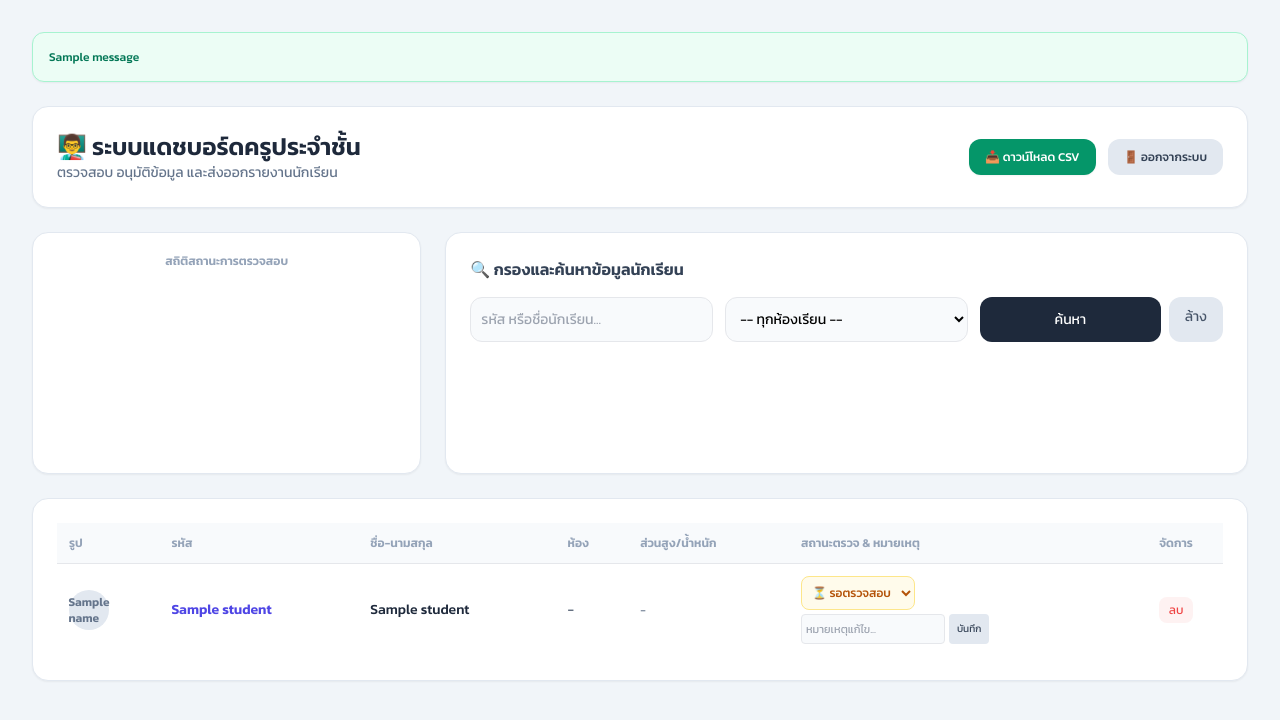
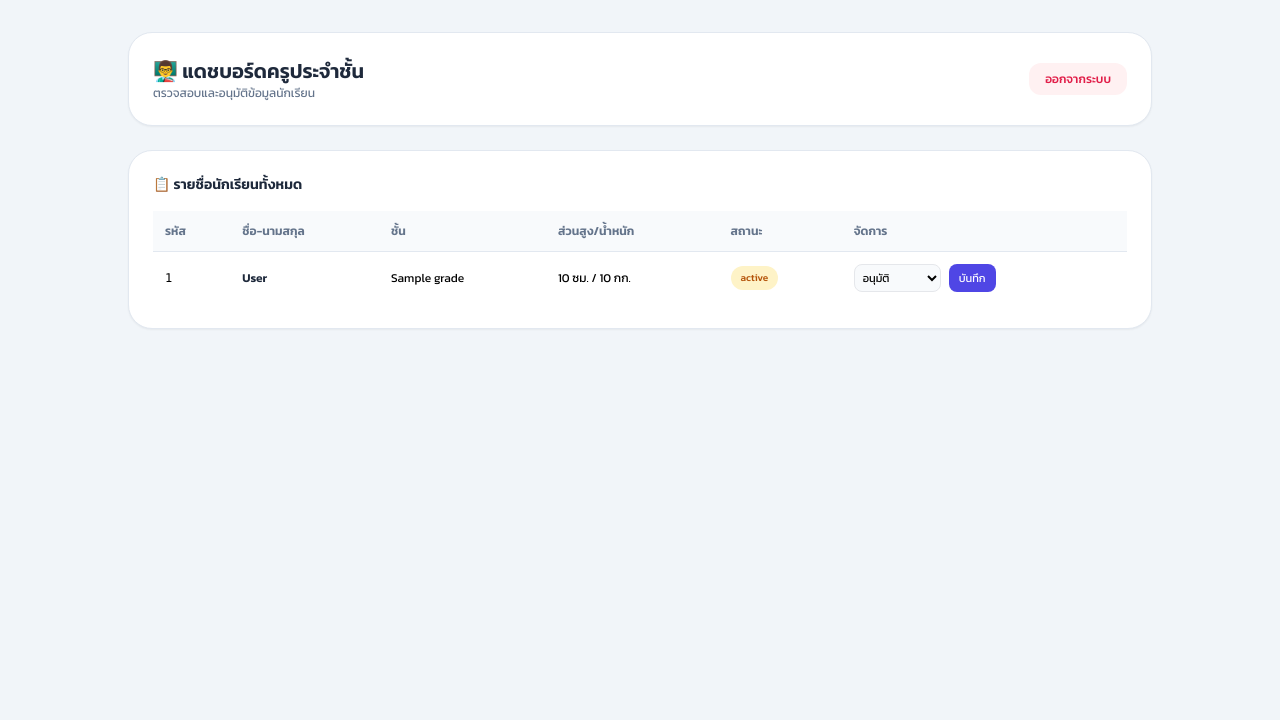
Before and after one commit to sittisak2009/student-web, a Flask app: template templates/teacher_dashboard.html in a window 1280 px wide. Shown: the top 720 px of the page. Run offline with Flask 3, Linux system fonts and the light colour scheme; the template is opened without the code that fills it: most values are stand-ins (such as "Sample title", 1, 10 or a date in 2020); one stand-in notice (Sample message) is shown; some libraries are stand-ins or nearby versions.

Commit message:
Revise teacher dashboard layout and title
Updated the teacher dashboard title and layout. Adjusted the student management section and improved the overall structure.

```diff
--- a/templates/teacher_dashboard.html
+++ b/templates/teacher_dashboard.html
@@ -3,158 +3,72 @@
 <head>
     <meta charset="UTF-8">
     <meta name="viewport" content="width=device-width, initial-scale=1.0">
-    <title>แดชบอร์ดจัดการข้อมูลนักเรียน</title>
+    <title>ระบบครูประจำชั้น</title>
     <script src="https://cdn.tailwindcss.com"></script>
-    <script src="https://cdn.jsdelivr.net/npm/chart.js"></script>
     <link href="https://fonts.googleapis.com/css2?family=Kanit:wght@300;400;500;600&display=swap" rel="stylesheet">
     <style> body { font-family: 'Kanit', sans-serif; } </style>
 </head>
 <body class="bg-slate-100 min-h-screen p-4 md:p-8">
-    <div class="max-w-7xl mx-auto space-y-6">
+    <div class="max-w-5xl mx-auto space-y-6">
 
-        <!-- Flash Alert -->
-        {% with messages = get_flashed_messages(with_categories=true) %}
-          {% if messages %}
-            {% for category, message in messages %}
-              <div class="p-4 rounded-xl text-xs font-medium border shadow-sm
-                  {% if category == 'success' %}bg-emerald-50 text-emerald-700 border-emerald-200
-                  {% else %}bg-sky-50 text-sky-700 border-sky-200{% endif %}">
-                  {{ message }}
+        <div class="bg-white p-6 rounded-3xl shadow-sm border border-slate-200 flex justify-between items-center">
+            <div>
+                <h1 class="text-xl font-bold text-slate-800">👨‍🏫 แดชบอร์ดครูประจำชั้น</h1>
+                <p class="text-xs text-slate-500">ตรวจสอบและอนุมัติข้อมูลนักเรียน</p>
             </div>
-            {% endfor %}
-          {% endif %}
-        {% endwith %}
-
-        <!-- Header -->
-        <div class="bg-white p-6 rounded-2xl shadow-sm border border-slate-200 flex flex-col md:flex-row justify-between items-center gap-4">
-            <div>
-                <h1 class="text-2xl font-bold text-slate-800">👨‍🏫 ระบบแดชบอร์ดครูประจำชั้น</h1>
-                <p class="text-slate-500 text-sm">ตรวจสอบ อนุมัติข้อมูล และส่งออกรายงานนักเรียน</p>
-            </div>
-            <div class="flex items-center gap-3">
-                <a href="/export" class="bg-emerald-600 hover:bg-emerald-700 text-white text-xs py-2.5 px-4 rounded-xl font-medium transition shadow-sm">📥 ดาวน์โหลด CSV</a>
-                <a href="/logout" class="bg-slate-200 hover:bg-red-500 hover:text-white text-slate-700 text-xs py-2.5 px-4 rounded-xl font-medium transition">🚪 ออกจากระบบ</a>
-            </div>
+            <a href="/logout" class="bg-rose-50 hover:bg-rose-100 text-rose-600 px-4 py-2 rounded-xl text-xs font-medium transition">ออกจากระบบ</a>
         </div>
 
-        <!-- Analytics & Controls -->
-        <div class="grid grid-cols-1 md:grid-cols-3 gap-6">
-            <div class="bg-white p-5 rounded-2xl shadow-sm border border-slate-200 flex flex-col justify-center items-center">
-                <h3 class="text-xs font-semibold text-slate-400 uppercase mb-2">สถิติสถานะการตรวจสอบ</h3>
-                <div class="w-44 h-44">
-                    <canvas id="statusChart"></canvas>
-                </div>
-            </div>
+        <div class="bg-white p-6 rounded-3xl shadow-sm border border-slate-200 space-y-4">
+            <h2 class="text-sm font-bold text-slate-800">📋 รายชื่อนักเรียนทั้งหมด</h2>
 
-            <div class="bg-white p-6 rounded-2xl shadow-sm border border-slate-200 md:col-span-2 space-y-4">
-                <h2 class="text-base font-semibold text-slate-700">🔍 กรองและค้นหาข้อมูลนักเรียน</h2>
-                <form action="/teacher" method="GET" class="grid grid-cols-1 sm:grid-cols-3 gap-3">
-                    <input type="text" name="search" value="{{ search }}" placeholder="รหัส หรือชื่อนักเรียน..." class="p-2.5 bg-slate-50 border rounded-xl text-sm outline-none">
-                    <select name="grade" class="p-2.5 bg-slate-50 border rounded-xl text-sm outline-none">
-                        <option value="">-- ทุกห้องเรียน --</option>
-                        {% for g in grades %}
-                            <option value="{{ g }}" {% if selected_grade == g %}selected{% endif %}>{{ g }}</option>
-                        {% endfor %}
-                    </select>
-                    <div class="flex gap-2">
-                        <button type="submit" class="w-full bg-slate-800 text-white text-sm rounded-xl hover:bg-slate-700">ค้นหา</button>
-                        <a href="/teacher" class="bg-slate-200 text-slate-600 text-sm px-4 py-2.5 rounded-xl hover:bg-slate-300">ล้าง</a>
-                    </div>
-                </form>
-            </div>
-        </div>
-
-        <!-- Student Table -->
-        <div class="bg-white p-6 rounded-2xl shadow-sm border border-slate-200 overflow-x-auto space-y-4">
-            <table class="w-full text-left text-sm border-collapse">
-                <thead>
-                    <tr class="border-b text-slate-400 text-xs uppercase bg-slate-50">
-                        <th class="p-3">รูป</th>
+            <div class="overflow-x-auto">
+                <table class="w-full text-left text-xs">
+                    <thead class="bg-slate-50 border-b border-slate-200 text-slate-500">
+                        <tr>
                             <th class="p-3">รหัส</th>
                             <th class="p-3">ชื่อ-นามสกุล</th>
-                        <th class="p-3">ห้อง</th>
+                            <th class="p-3">ชั้น</th>
                             <th class="p-3">ส่วนสูง/น้ำหนัก</th>
-                        <th class="p-3">สถานะตรวจ & หมายเหตุ</th>
-                        <th class="p-3 text-center">จัดการ</th>
+                            <th class="p-3">สถานะ</th>
+                            <th class="p-3">จัดการ</th>
                         </tr>
                     </thead>
                     <tbody class="divide-y divide-slate-100">
-                    {% for s in students %}
+                        {% for st in students %}
                         <tr class="hover:bg-slate-50">
+                            <td class="p-3 font-mono font-medium">{{ st['student_id'] }}</td>
+                            <td class="p-3 font-semibold text-slate-800">{{ st['fullname'] }}</td>
+                            <td class="p-3">{{ st['grade'] or '-' }}</td>
+                            <td class="p-3">{{ st['height'] or '-' }} ซม. / {{ st['weight'] or '-' }} กก.</td>
                             <td class="p-3">
-                            {% if s[9] %}
-                                <img src="/static/uploads/{{ s[9] }}" class="w-10 h-10 rounded-full object-cover">
-                            {% else %}
-                                <div class="w-10 h-10 rounded-full bg-slate-200 text-slate-500 flex items-center justify-center font-bold text-xs">{{ s[3][0] }}</div>
-                            {% endif %}
-                        </td>
-                        <td class="p-3 font-semibold text-indigo-600">{{ s[1] }}</td>
-                        <td class="p-3 font-medium text-slate-800">{{ s[3] }}</td>
-                        <td class="p-3 text-slate-600">{{ s[4] or '-' }}</td>
-                        <td class="p-3 text-xs text-slate-500">
-                            {% if s[7] and s[8] %}{{ s[7] }} cm / {{ s[8] }} kg{% else %}-{% endif %}
+                                <span class="px-2.5 py-1 rounded-full text-[10px] font-medium inline-block
+                                    {% if st['status'] == 'อนุมัติแล้ว' %}bg-emerald-100 text-emerald-700
+                                    {% elif st['status'] == 'ให้แก้ไข' %}bg-rose-100 text-rose-700
+                                    {% else %}bg-amber-100 text-amber-700{% endif %}">
+                                    {{ st['status'] or 'รอตรวจสอบ' }}
+                                </span>
                             </td>
                             <td class="p-3">
-                            <form action="/teacher/update_status/{{ s[0] }}" method="POST" class="space-y-1">
-                                <select name="status" class="text-xs p-1.5 rounded-lg border font-medium outline-none
-                                    {% if s[10] == 'อนุมัติแล้ว' %}bg-emerald-50 text-emerald-700 border-emerald-200
-                                    {% elif s[10] == 'ต้องแก้ไข' %}bg-rose-50 text-rose-700 border-rose-200
-                                    {% else %}bg-amber-50 text-amber-700 border-amber-200{% endif %}">
-                                    <option value="รอตรวจสอบ" {% if s[10] == 'รอตรวจสอบ' %}selected{% endif %}>⏳ รอตรวจสอบ</option>
-                                    <option value="อนุมัติแล้ว" {% if s[10] == 'อนุมัติแล้ว' %}selected{% endif %}>✅ อนุมัติแล้ว</option>
-                                    <option value="ต้องแก้ไข" {% if s[10] == 'ต้องแก้ไข' %}selected{% endif %}>❌ ต้องแก้ไข</option>
+                                <form action="/teacher/status/{{ st['student_id'] }}" method="POST" class="flex gap-2">
+                                    <select name="status" class="bg-slate-50 border rounded-lg p-1 text-[11px]">
+                                        <option value="อนุมัติแล้ว" {% if st['status'] == 'อนุมัติแล้ว' %}selected{% endif %}>อนุมัติ</option>
+                                        <option value="ให้แก้ไข" {% if st['status'] == 'ให้แก้ไข' %}selected{% endif %}>ให้แก้ไข</option>
+                                        <option value="รอตรวจสอบ" {% if st['status'] == 'รอตรวจสอบ' %}selected{% endif %}>รอตรวจสอบ</option>
                                     </select>
-                                <div class="flex gap-1">
-                                    <input type="text" name="note" value="{{ s[11] or '' }}" placeholder="หมายเหตุแก้ไข..." class="text-[11px] p-1 border rounded bg-slate-50 w-36 outline-none">
-                                    <button type="submit" class="bg-slate-200 hover:bg-slate-300 text-slate-700 text-[10px] px-2 rounded">บันทึก</button>
-                                </div>
+                                    <button type="submit" class="bg-indigo-600 text-white px-2.5 py-1 rounded-lg text-[11px]">บันทึก</button>
                                 </form>
-                        </td>
-                        <td class="p-3 text-center">
-                            <a href="/delete/{{ s[0] }}" onclick="return confirm('ยืนยันลบ?')" class="text-red-500 hover:text-red-700 text-xs bg-red-50 px-2.5 py-1 rounded-lg">ลบ</a>
                             </td>
                         </tr>
                         {% else %}
-                    <tr><td colspan="7" class="p-6 text-center text-slate-400">ไม่พบข้อมูลนักเรียน</td></tr>
+                        <tr>
+                            <td colspan="6" class="text-center p-6 text-slate-400">ยังไม่มีข้อมูลนักเรียนในระบบ</td>
+                        </tr>
                         {% endfor %}
                     </tbody>
                 </table>
-
-            <!-- Pagination -->
-            {% if total_pages > 1 %}
-            <div class="flex justify-between items-center pt-4 border-t text-xs">
-                <span class="text-slate-500">หน้า {{ page }} จาก {{ total_pages }}</span>
-                <div class="flex gap-1">
-                    {% if page > 1 %}
-                        <a href="/teacher?page={{ page - 1 }}&search={{ search }}&grade={{ selected_grade }}" class="px-3 py-1 bg-slate-100 rounded hover:bg-slate-200">ก่อนหน้า</a>
-                    {% endif %}
-                    {% if page < total_pages %}
-                        <a href="/teacher?page={{ page + 1 }}&search={{ search }}&grade={{ selected_grade }}" class="px-3 py-1 bg-slate-100 rounded hover:bg-slate-200">ถัดไป</a>
-                    {% endif %}
             </div>
         </div>
-            {% endif %}
     </div>
-
-    </div>
-
-    <script>
-        const ctx = document.getElementById('statusChart').getContext('2d');
-        new Chart(ctx, {
-            type: 'doughnut',
-            data: {
-                labels: ['รอตรวจสอบ', 'อนุมัติแล้ว', 'ต้องแก้ไข'],
-                datasets: [{
-                    data: [
-                        {{ status_counts.get('รอตรวจสอบ', 0) }},
-                        {{ status_counts.get('อนุมัติแล้ว', 0) }},
-                        {{ status_counts.get('ต้องแก้ไข', 0) }}
-                    ],
-                    backgroundColor: ['#f59e0b', '#10b981', '#ef4444']
-                }]
-            },
-            options: { plugins: { legend: { position: 'bottom' } } }
-        });
-    </script>
 </body>
 </html>
```
Lines whose indentation alone changed are shown as unchanged.
